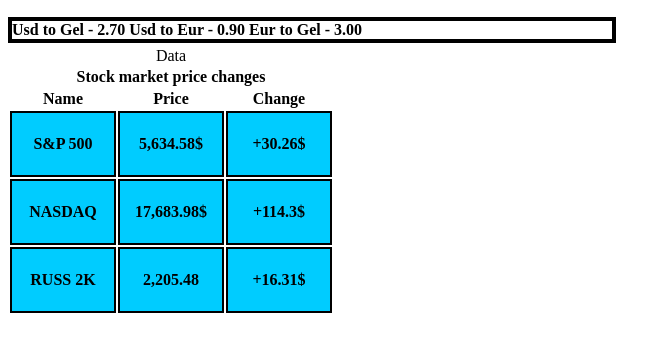
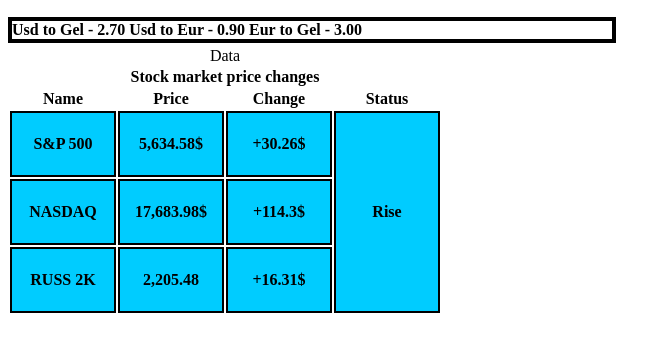
Before and after one commit to FFusa1/Task-2, a plain HTML site: page Index.html in a window 1280 px wide. Shown: the part 263-614 px from the top of the page, without its empty margins (0-671 px from the left). Drawn offline with Linux system fonts and the light colour scheme.

Commit message:
Main body done

```diff
--- a/Index.html
+++ b/Index.html
@@ -29,12 +29,13 @@
             <caption>Data</caption>
         <thead>
             <tr>
-                <th colspan="3">Stock market price changes</th>
+                <th colspan="4">Stock market price changes</th>
             </tr>
             <tr>
                 <th>Name</th>
                 <th>Price</th>
                 <th>Change</th>
+                <th>Status</th>
             </tr>
         </thead>
         <tbody>
@@ -42,6 +43,7 @@
             <td><B>S&P 500</B></td>
             <td><B>5,634.58$</B></td>
             <td><B>+30.26$</B></td>
+            <td rowspan="3"><b>Rise</b></td>
             </tr>
 
             <tr>
```
